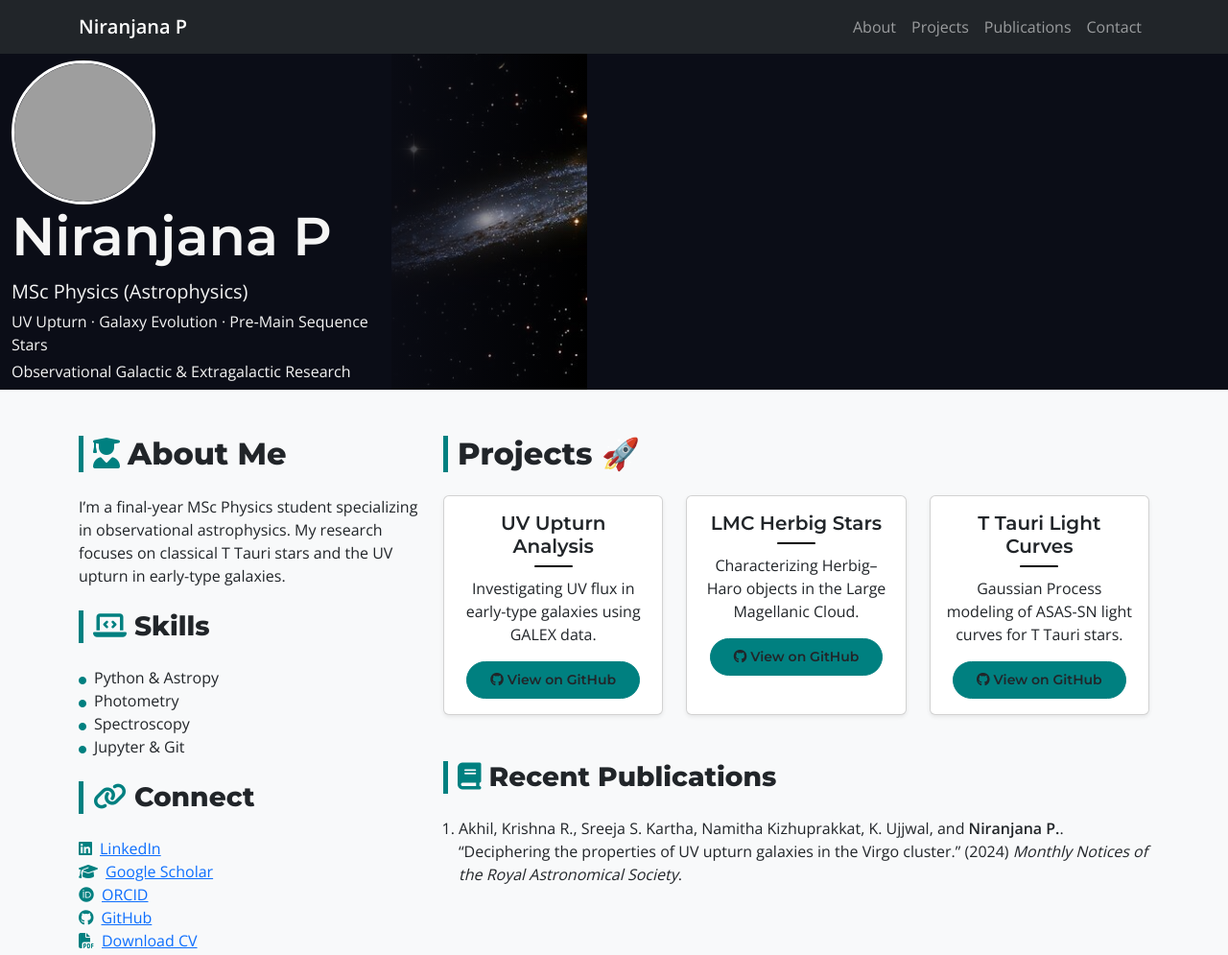
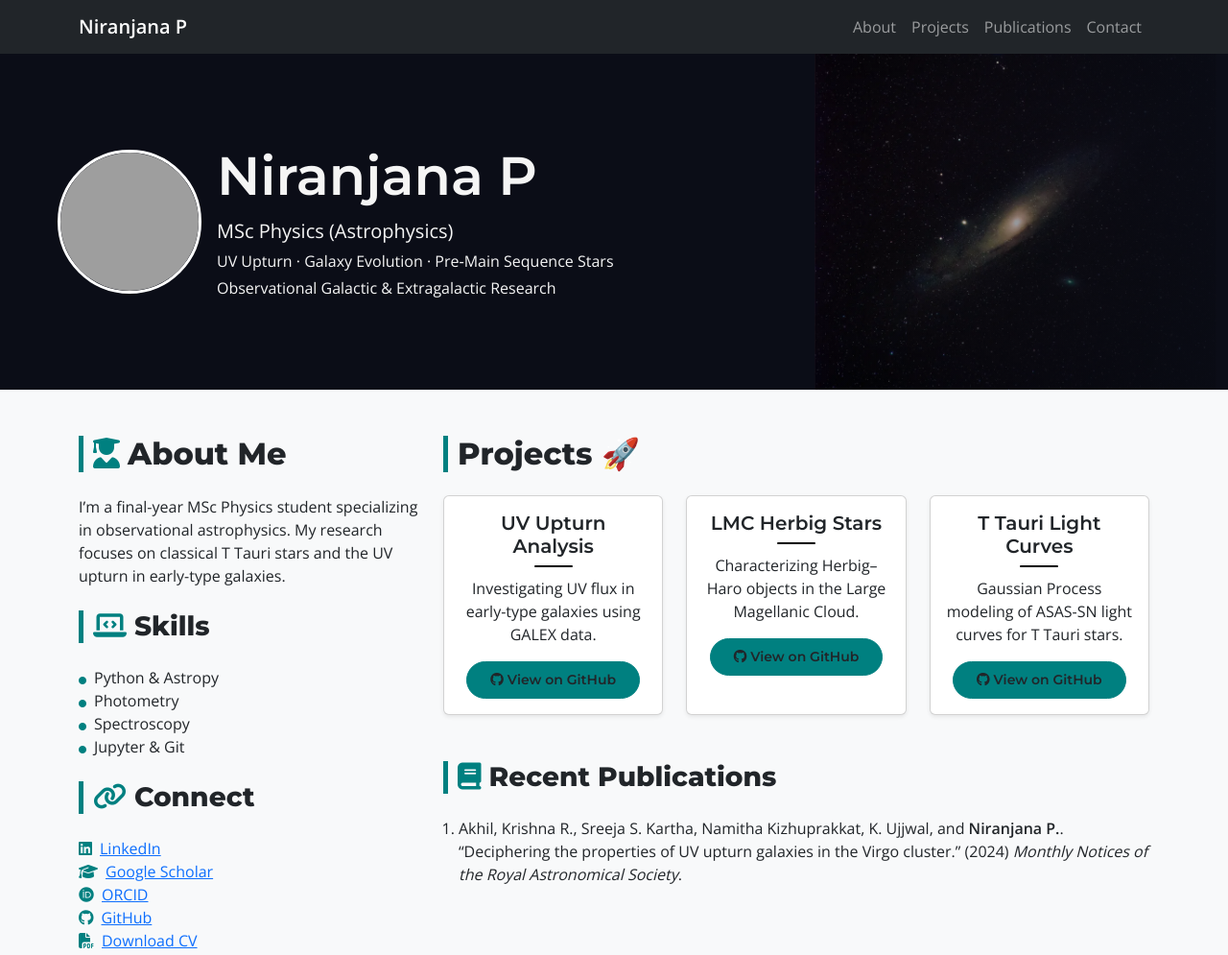
Before and after one commit to niranjanap-astro/niranjanap-astro.github.io, a plain HTML site: page index.html in a window 1280 px wide. Shown: the top 995 px of the page at 96% size. Drawn offline with nearby package versions, Linux system fonts and the light colour scheme; grey boxes are pictures that could not be loaded.

Commit message:
Update index.html

```diff
--- a/index.html
+++ b/index.html
@@ -64,11 +64,12 @@
 
     .bg-galaxy {
       background:
-        linear-gradient(to right, rgba(11, 13, 23, 0.85), rgba(11, 13, 23, 0)),
-        url('./images/galaxy1.jpg') center/cover no-repeat;
+        linear-gradient(to left, rgba(11, 13, 23, 0.85), rgba(11, 13, 23, 0)),
+        url('./images/galaxy.jpg') center/cover no-repeat;
       min-height: 350px;
       height: 100%;
     }
+
 
     .icon-lg { width: 28px; height: 28px; }
     .text-accent { color: var(--clr-accent); }
@@ -111,15 +112,15 @@
 
   <!-- Hero Section -->
   <header>
-    <div class="row align-items-center h-100 g-0">
-      <!-- LEFT + CENTER (inside container) -->
-      <div class="col-md-8">
-        <div class="container">
-          <div class="row align-items-center">
-            <div class="col-auto" data-aos="fade-right">
+    <div class="container-fluid h-100">
+      <div class="row align-items-center h-100 g-0">
+        <!-- Profile + Text -->
+        <div class="col-md-8 ps-md-5"> <!-- add padding-start on md+ screens -->
+          <div class="d-flex align-items-center">
+            <div class="me-3" data-aos="fade-right">
               <img src="images/niranjana.jpeg" alt="Niranjana P" class="profile-img">
             </div>
-            <div class="col text-center text-md-start" data-aos="fade-up">
+            <div data-aos="fade-up">
               <h1 class="display-4 mb-2">Niranjana P</h1>
               <p class="lead mb-1">MSc Physics (Astrophysics)</p>
               <p class="mb-1">UV Upturn · Galaxy Evolution · Pre‑Main Sequence Stars</p>
@@ -127,10 +128,10 @@
             </div>
           </div>
         </div>
+
+        <!-- Galaxy Column -->
+        <div class="col-md-4 bg-galaxy d-none d-md-block" data-aos="fade-left"></div>
       </div>
-
-      <!-- RIGHT COLUMN (galaxy, full height, flush right) -->
-      <div class="col-md-4 bg-galaxy d-none d-md-block" data-aos="fade-left"></div>
     </div>
   </header>
 
```
